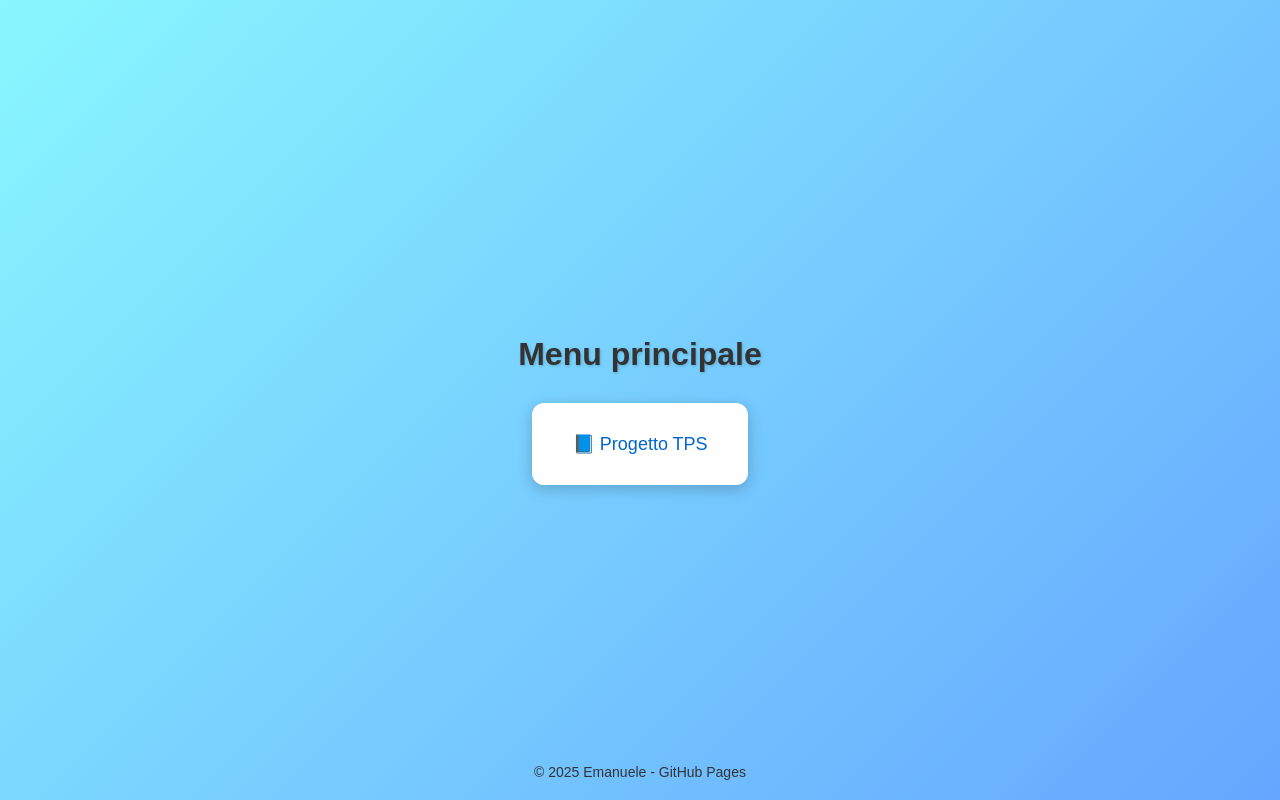
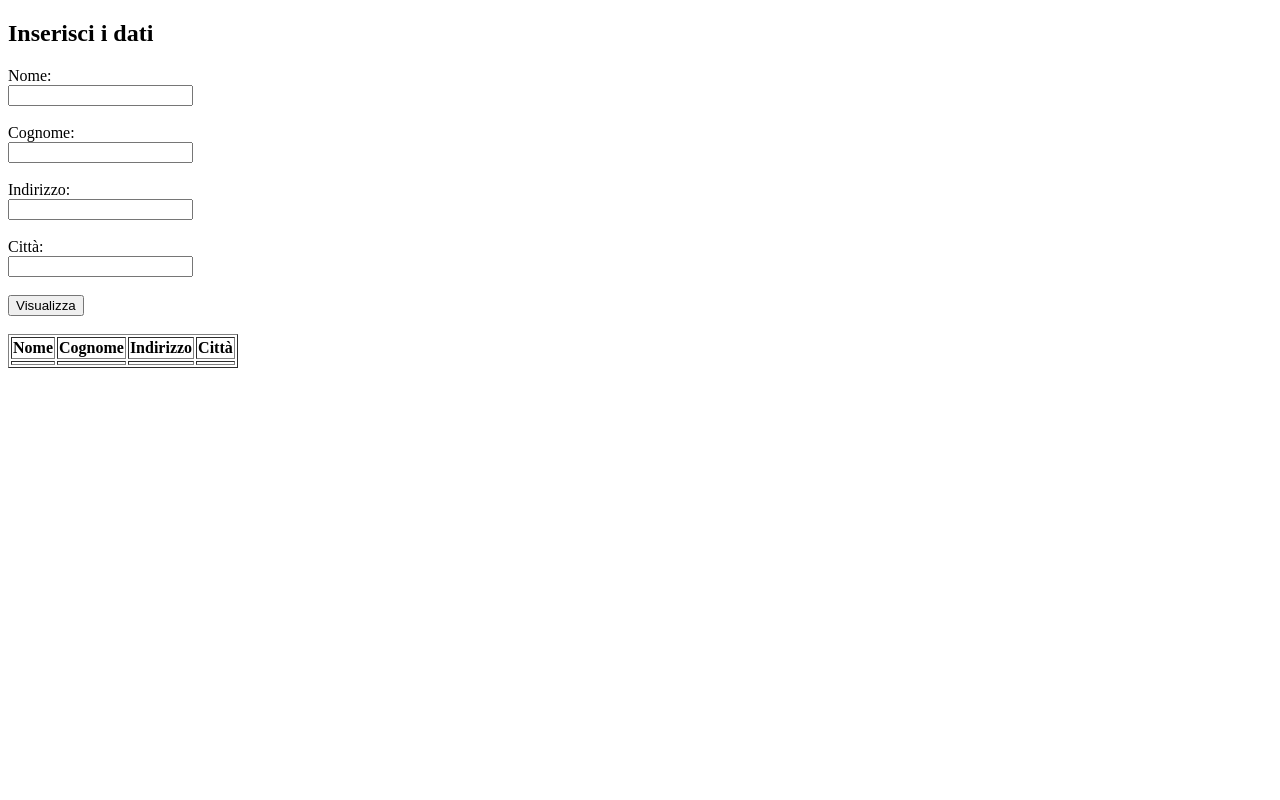
Before and after one commit to Emanuele432/TPS, a plain HTML site: page anagrafica.html in a window 1280 px wide. Drawn offline with Linux system fonts and the light colour scheme.

Commit message:
anagrafica.html

```diff
--- a/anagrafica.html
+++ b/anagrafica.html
@@ -1,71 +1,52 @@
 <!DOCTYPE html>
 <html lang="it">
 <head>
-  <meta charset="UTF-8">
-  <meta name="viewport" content="width=device-width, initial-scale=1.0">
-  <title>Menu principale - Emanuele</title>
-  <style>
-    body {
-      font-family: Arial, sans-serif;
-      background: linear-gradient(135deg, #89f7fe, #66a6ff);
-      color: #333;
-      display: flex;
-      flex-direction: column;
-      align-items: center;
-      justify-content: center;
-      height: 100vh;
-      margin: 0;
-    }
-
-    h1 {
-      margin-bottom: 30px;
-      text-shadow: 1px 1px 3px rgba(0,0,0,0.2);
-    }
-
-    nav {
-      background: white;
-      border-radius: 12px;
-      box-shadow: 0 4px 15px rgba(0,0,0,0.2);
-      padding: 20px 40px;
-      display: flex;
-      flex-direction: column;
-      align-items: center;
-    }
-
-    a {
-      text-decoration: none;
-      color: #0066cc;
-      font-size: 18px;
-      margin: 10px 0;
-      transition: all 0.3s ease;
-    }
-
-    a:hover {
-      color: #004a99;
-      transform: scale(1.1);
-    }
-
-    footer {
-      position: absolute;
-      bottom: 20px;
-      font-size: 14px;
-      color: #333;
-    }
-  </style>
+    <meta charset="UTF-8">
+    <title>Esercizio Input e Tabella</title>
 </head>
 <body>
 
-  <h1>Menu principale</h1>
+<h2>Inserisci i dati</h2>
 
-  <nav>
-    <a href="https://emanuele432.github.io/TPS/" target="_blank">📘 Progetto TPS</a>
-    <!-- In futuro aggiungi altri link qui sotto -->
-    <!-- <a href="https://emanuele432.github.io/NomeAltroProgetto/">🌐 Altro progetto</a> -->
-  </nav>
+Nome:<br>
+<input type="text" id="nome"><br><br>
 
-  <footer>
-    © 2025 Emanuele - GitHub Pages
-  </footer>
+Cognome:<br>
+<input type="text" id="cognome"><br><br>
+
+Indirizzo:<br>
+<input type="text" id="indirizzo"><br><br>
+
+Città:<br>
+<input type="text" id="citta"><br><br>
+
+<button onclick="mostraDati()">Visualizza</button>
+
+<br><br>
+
+<table border="1">
+    <tr>
+        <th>Nome</th>
+        <th>Cognome</th>
+        <th>Indirizzo</th>
+        <th>Città</th>
+    </tr>
+    <tr>
+        <td id="tNome"></td>
+        <td id="tCognome"></td>
+        <td id="tIndirizzo"></td>
+        <td id="tCitta"></td>
+    </tr>
+</table>
+
+<script>
+    function mostraDati() {
+        document.getElementById("tNome").innerHTML = document.getElementById("nome").value;
+        document.getElementById("tCognome").innerHTML = document.getElementById("cognome").value;
+        document.getElementById("tIndirizzo").innerHTML = document.getElementById("indirizzo").value;
+        document.getElementById("tCitta").innerHTML = document.getElementById("citta").value;
+    }
+</script>
 
 </body>
 </html>
```
